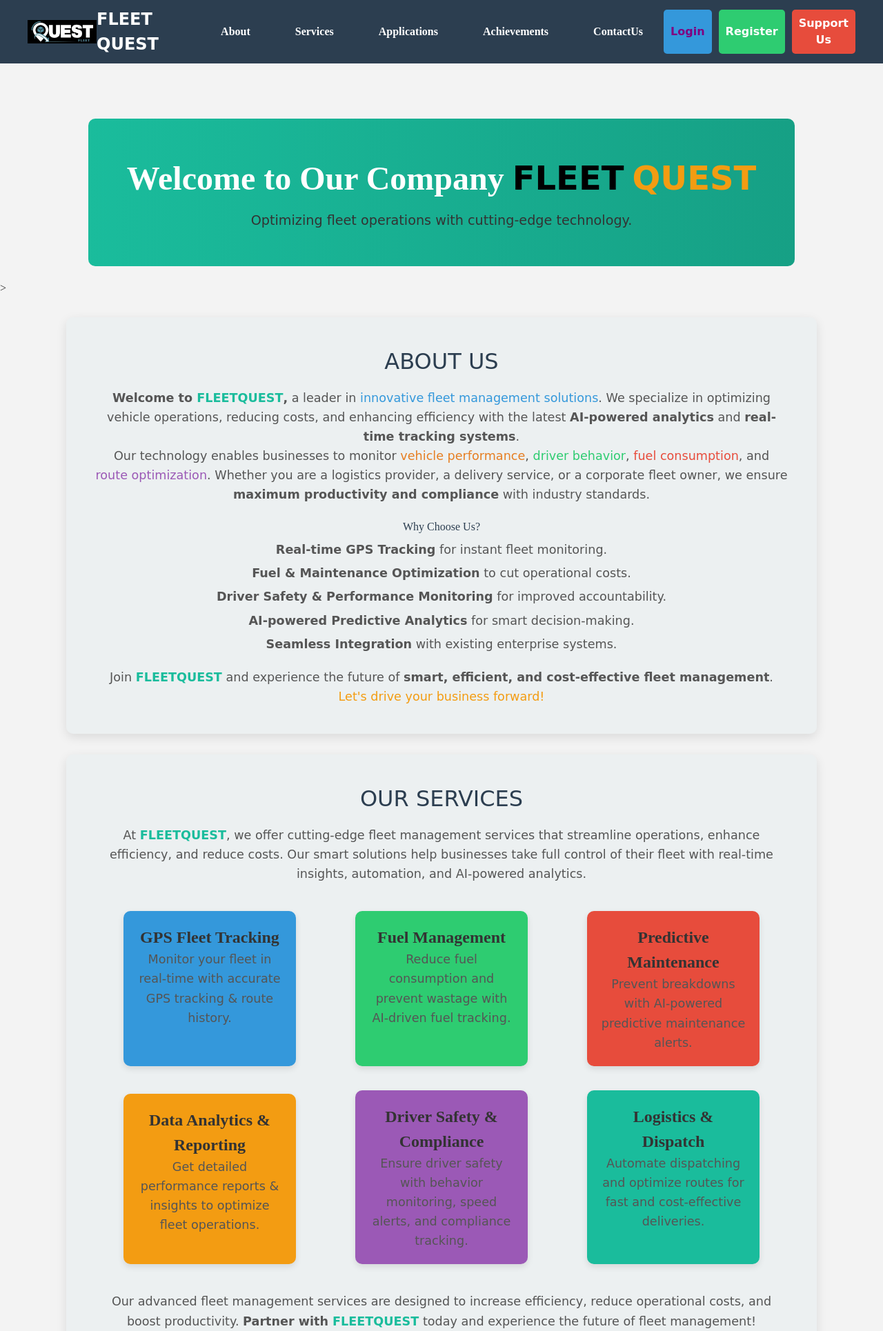
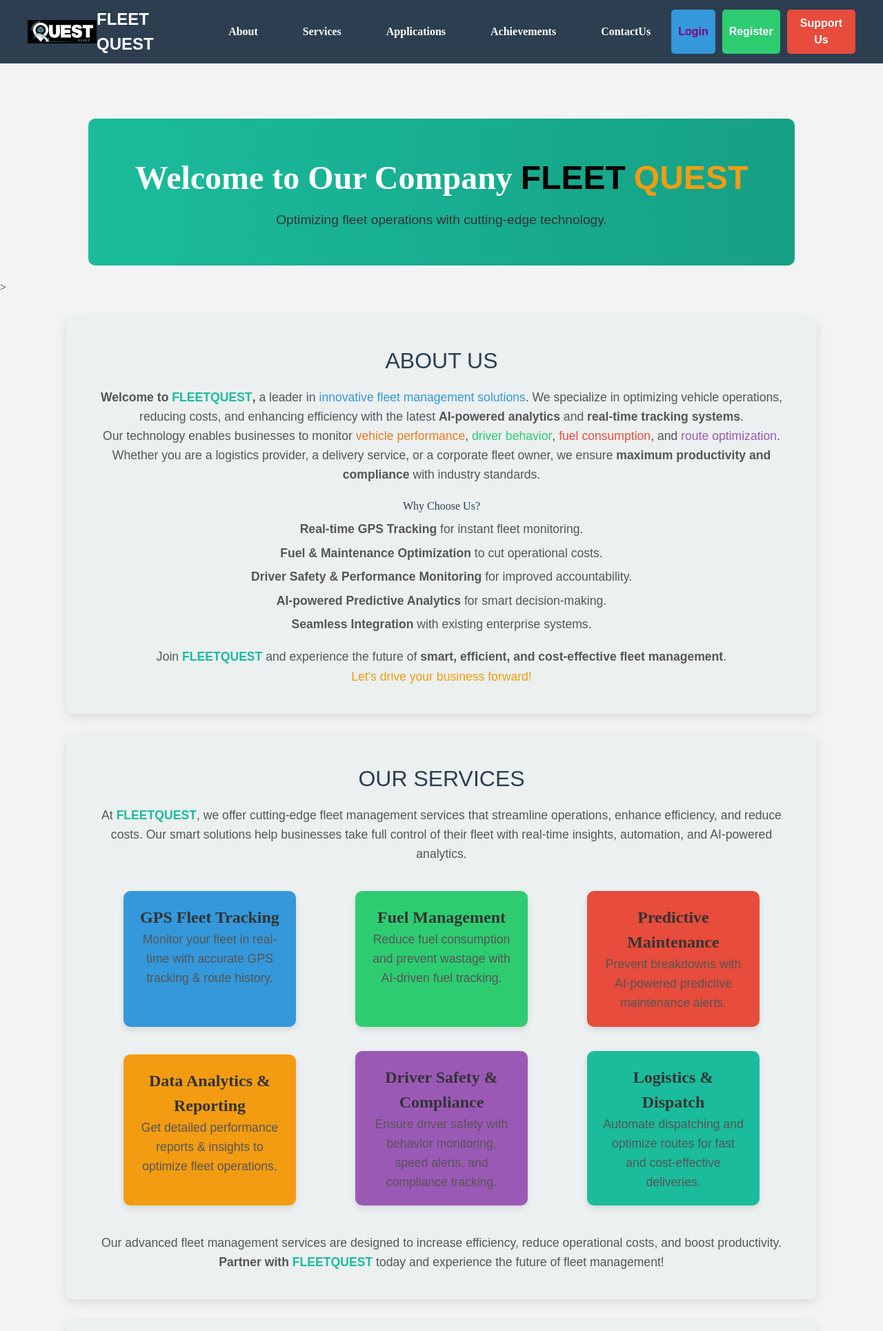
Before and after one commit to K-VishalKarthik/logicrew, a PHP site: page /index.php in a window 1280 px wide. Shown: the top 1930 px of the page at 69% size. Run offline with PHP 8.4, Linux system fonts and the light colour scheme; some libraries are stand-ins or nearby versions.

Commit message:
Update index.php

```diff
--- a/fleet-management-system/index.php
+++ b/fleet-management-system/index.php
@@ -99,7 +99,7 @@ body, h1, h2, h3, p, a, .btn, nav ul li a {
             margin: 0;
             padding: 0;
             box-sizing: border-box;
-            font-family: cursive;
+            font-family: Sans-serif;
             scroll-behavior: smooth;
         }
 
@@ -271,7 +271,7 @@ p {
   font-size: 16px;
   line-height: 1.6;
   color: #333;
-  font-family: cursive;
+  font-family: Sans-serif;
 }
 
 /* Styling for all span tags inside the paragraph */
```
